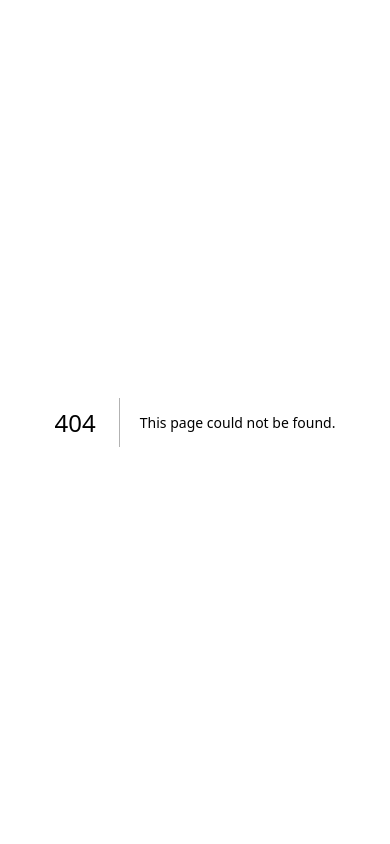
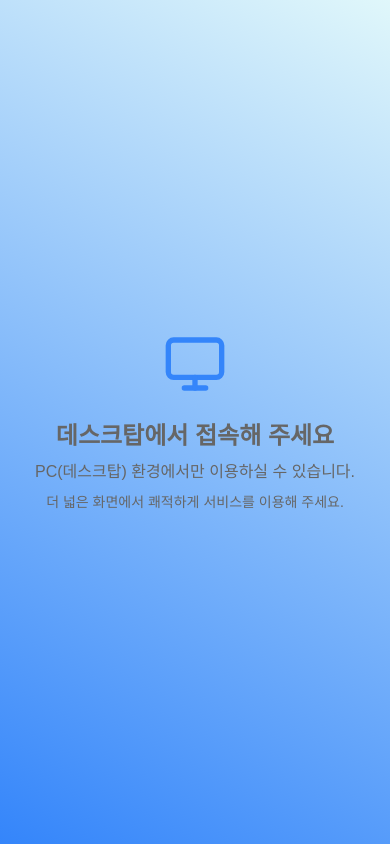
Before and after one commit to parkstar12/news-toss, a Next.js app: page /only-desktop in a window 390 px wide. Before the commit this address had no page. Built offline with nearby package versions, Linux system fonts and the light colour scheme.

Commit message:
feat: 모바일로 접속시 안내페이지로 리다이렉트 및 서비스 로고 설정

```diff
--- a/app/globals.css
+++ b/app/globals.css
@@ -58,6 +58,7 @@ body {
     var(--background-from),
     var(--background-to)
   );
+  background-repeat: no-repeat;
   overscroll-behavior: none;
   color: var(--foreground);
   font-family: Arial, Helvetica, sans-serif;
--- a/app/layout.tsx
+++ b/app/layout.tsx
@@ -39,7 +39,7 @@ export default function RootLayout({
   return (
     <html lang="en">
       <body
-        className={`${geistSans.variable} ${geistMono.variable} antialiased`}
+        className={`${geistSans.variable} ${geistMono.variable} antialiased min-h-screen`}
       >
         {children}
       </body>
--- /dev/null
+++ b/app/only-desktop/page.tsx
@@ -0,0 +1,34 @@
+"use client";
+
+import React, { useEffect } from "react";
+import { Monitor } from "lucide-react";
+// import Image from "next/image";
+// import newsTossLogo from "@/public/news-toss-logo.png";
+
+export default function OnlyDesktopPage() {
+  useEffect(() => {
+    const original = document.body.style.overflow;
+    document.body.style.overflow = "hidden";
+    return () => {
+      document.body.style.overflow = original;
+    };
+  }, []);
+
+  return (
+    <div className="flex flex-col items-center justify-center w-screen h-dvh overflow-hidden">
+      <Monitor size={64} className="mb-6 text-main-blue" />
+      <h1 className="text-2xl font-bold text-main-dark-gray mb-2">
+        데스크탑에서 접속해 주세요
+      </h1>
+
+      {/* <Image src={newsTossLogo} alt="news-toss-logo" width="100" height="100" /> */}
+
+      <p className="text-main-dark-gray text-base text-center mb-2">
+        PC(데스크탑) 환경에서만 이용하실 수 있습니다.
+      </p>
+      <p className="text-main-dark-gray text-sm text-center">
+        더 넓은 화면에서 쾌적하게 서비스를 이용해 주세요.
+      </p>
+    </div>
+  );
+}
--- a/components/ui/shared/Header.tsx
+++ b/components/ui/shared/Header.tsx
@@ -7,6 +7,8 @@ import LoginForm from "./LoginForm";
 import useOutsideClick from "@/hooks/useOutsideClick";
 import { Menu, X } from "lucide-react";
 import clsx from "clsx";
+import Image from "next/image";
+import newsTossLogo from "@/public/news-toss-logo.png";
 
 const Header = () => {
   const [isOpenLoginForm, setIsOpenLoginForm] = useState(false);
@@ -32,7 +34,22 @@ const Header = () => {
   return (
     <header className="absolute w-full py-main px-[20px] z-50 backdrop-blur-sm bg-white/50">
       <div className="w-full flex relative gap-5 justify-between items-center">
-        <div className="font-bold text-lg">로고 및 프젝명</div>
+        <div className="font-bold text-lg flex items-center gap-2">
+          <div className="size-[40px] relative">
+            <Image
+              src={newsTossLogo}
+              alt="news-toss-logo"
+              fill
+              className="rounded-main"
+            />
+          </div>
+          <div className="flex flex-col">
+            <span className="font-bold text-lg">NewsToss</span>
+            <span className="text-sm text-main-dark-gray">
+              실시간 주식 투자 AI 애널리스트
+            </span>
+          </div>
+        </div>
         {/* 데스크탑 네비게이션 */}
         <nav className="hidden md:flex gap-5">
           <Link
--- /dev/null
+++ b/middleware.ts
@@ -0,0 +1,32 @@
+import { NextResponse } from "next/server";
+import type { NextRequest } from "next/server";
+
+export function middleware(request: NextRequest) {
+  const userAgent = request.headers.get("user-agent") || "";
+  console.log(userAgent);
+
+  const isMobile =
+    /iPhone|Android|Mobile|iPad|iPod|BlackBerry|IEMobile|Opera Mini/i.test(
+      userAgent
+    );
+
+  console.log(isMobile);
+
+  if (isMobile && request.nextUrl.pathname !== "/only-desktop") {
+    const url = request.nextUrl.clone();
+    url.pathname = "/only-desktop";
+    return NextResponse.redirect(url);
+  }
+
+  if (!isMobile && request.nextUrl.pathname === "/only-desktop") {
+    const url = request.nextUrl.clone();
+    url.pathname = "/home";
+    return NextResponse.redirect(url);
+  }
+
+  return NextResponse.next();
+}
+
+export const config = {
+  matcher: "/:path*",
+};
```
Also changed, not shown: public/news-toss-logo.png (added).
